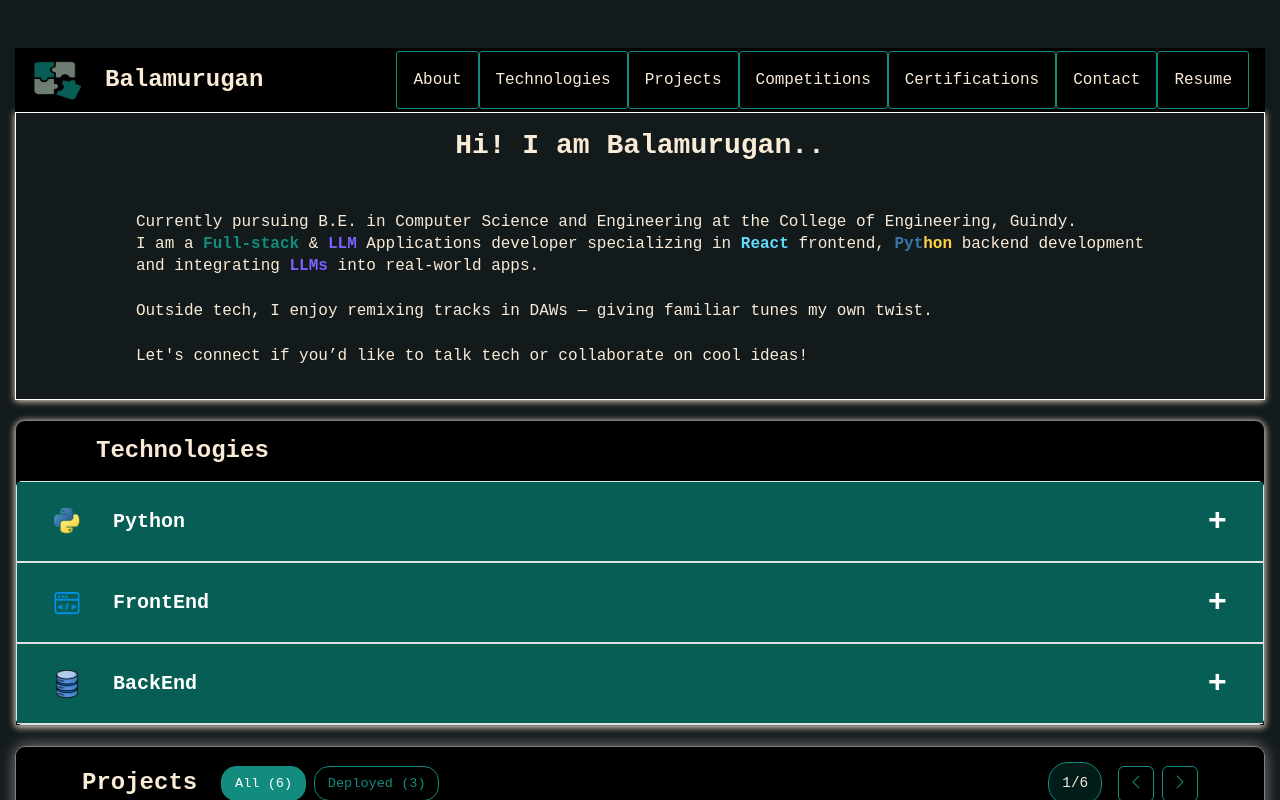
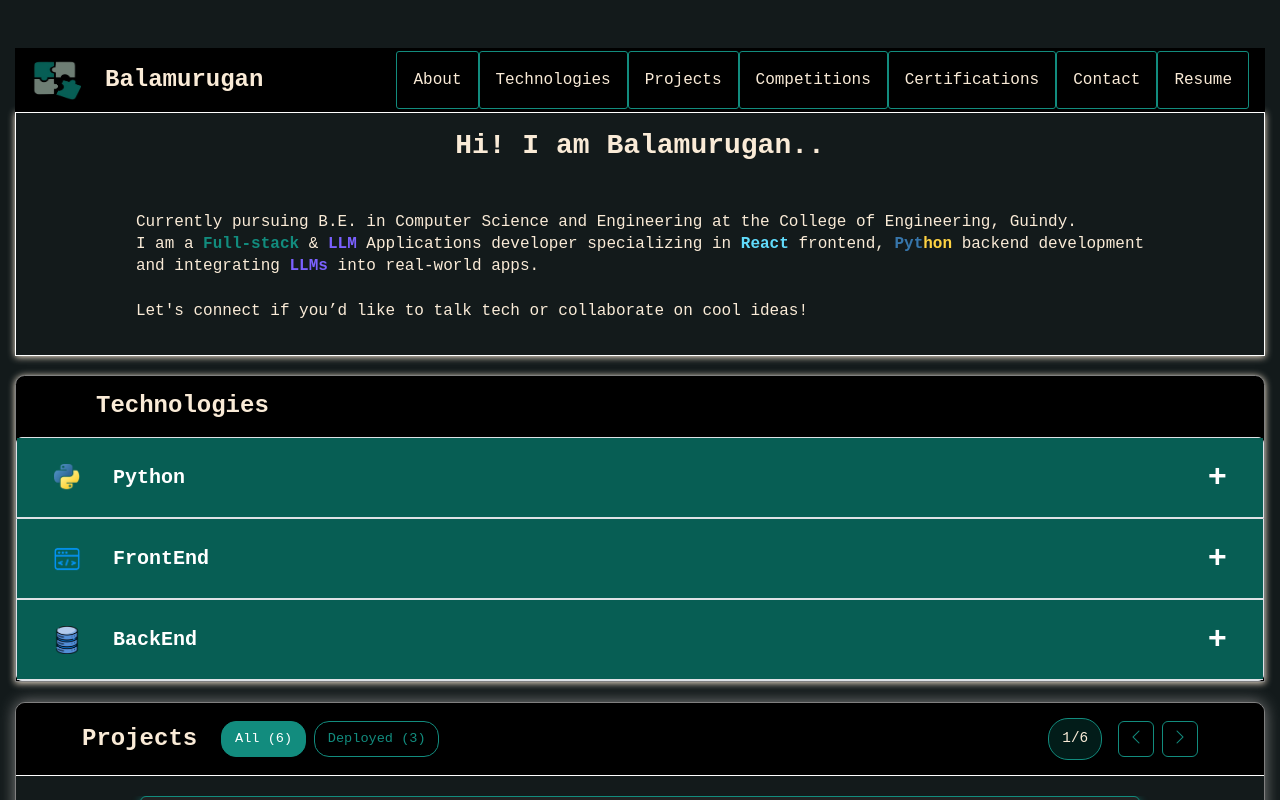
Before and after one commit to BALAMURUGAN16SA/PORTFOLIO, a React (Create React App) app: page / in a window 1280 px wide. Shown: the top 800 px of the page. Built offline with nearby package versions, Linux system fonts and the light colour scheme.

Commit message:
Update About.jsx

```diff
--- a/src/components/About.jsx
+++ b/src/components/About.jsx
@@ -13,9 +13,6 @@ const About = () => {
         and integrating <span className="fw-bold" style={{color: "#7B61FF"}}>LLMs</span> into real-world apps.
         <br></br>
         <br></br>
-        Outside tech, I enjoy remixing tracks in DAWs — giving familiar tunes my own twist.
-        <br></br>
-        <br></br>
         Let's connect if you’d like to talk tech or collaborate on cool ideas!
       </p>
     </div>
```
